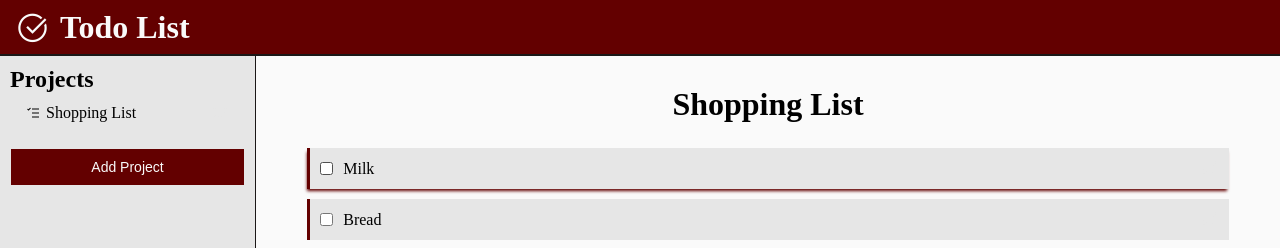
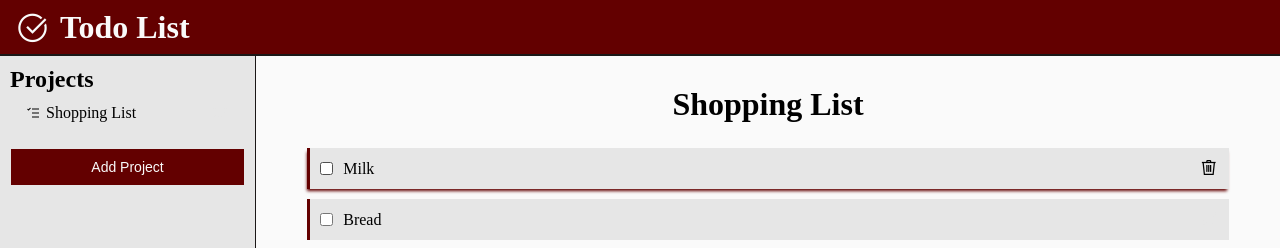
Before and after one commit to robisonwebdev/todo-react, a React (Create React App) app: page / in a window 1280 px wide. In both pictures the pointer is over the icon 1208 px from the left and 168 px from the top of the page. Shown: the top 248 px of the page. Built offline with nearby package versions, Linux system fonts and the light colour scheme.

Commit message:
Styled .la-trash when .item:hover, changing color to black.

```diff
--- a/src/styles/Lists.css
+++ b/src/styles/Lists.css
@@ -56,6 +56,10 @@
     justify-content: flex-start;
     align-items: center;
     gap: 10px;
+}
+
+.item:hover .itemRight .la-trash {
+    color: black;
 }
 
 .listButton {
```
